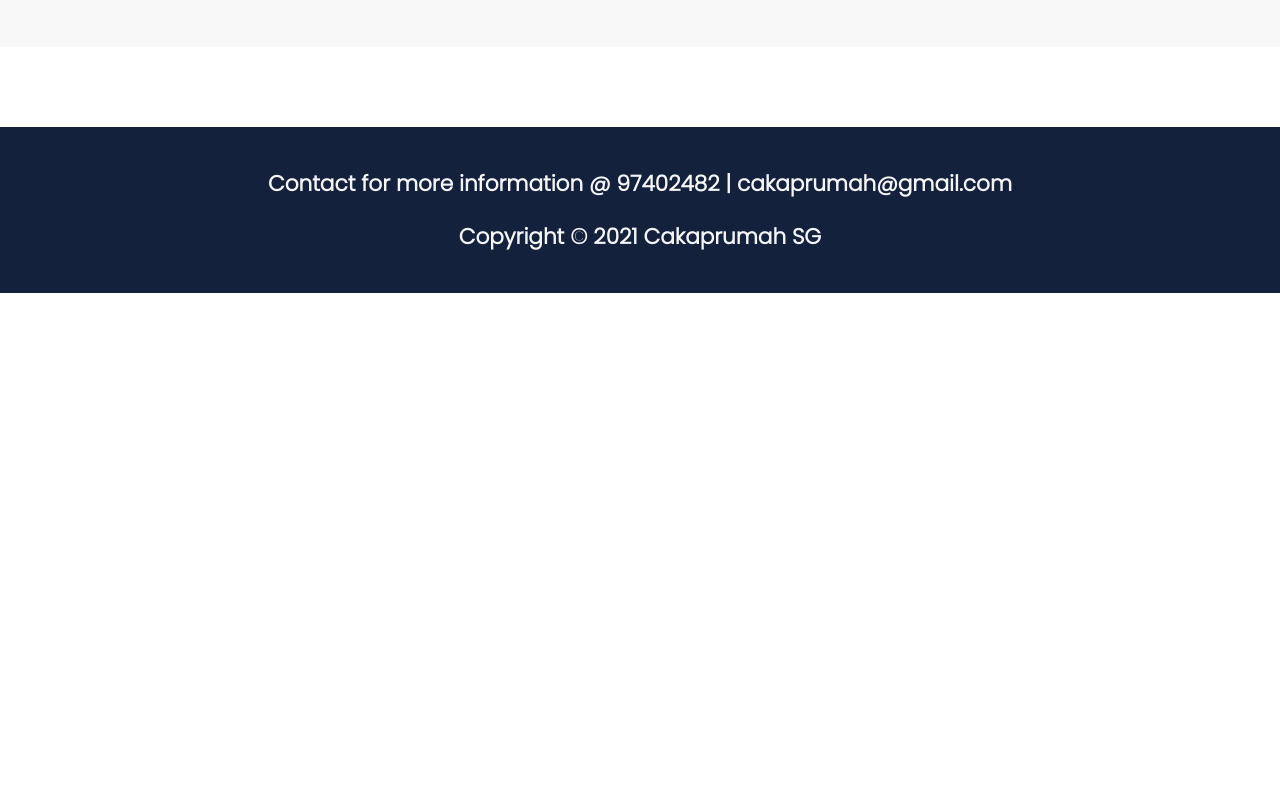
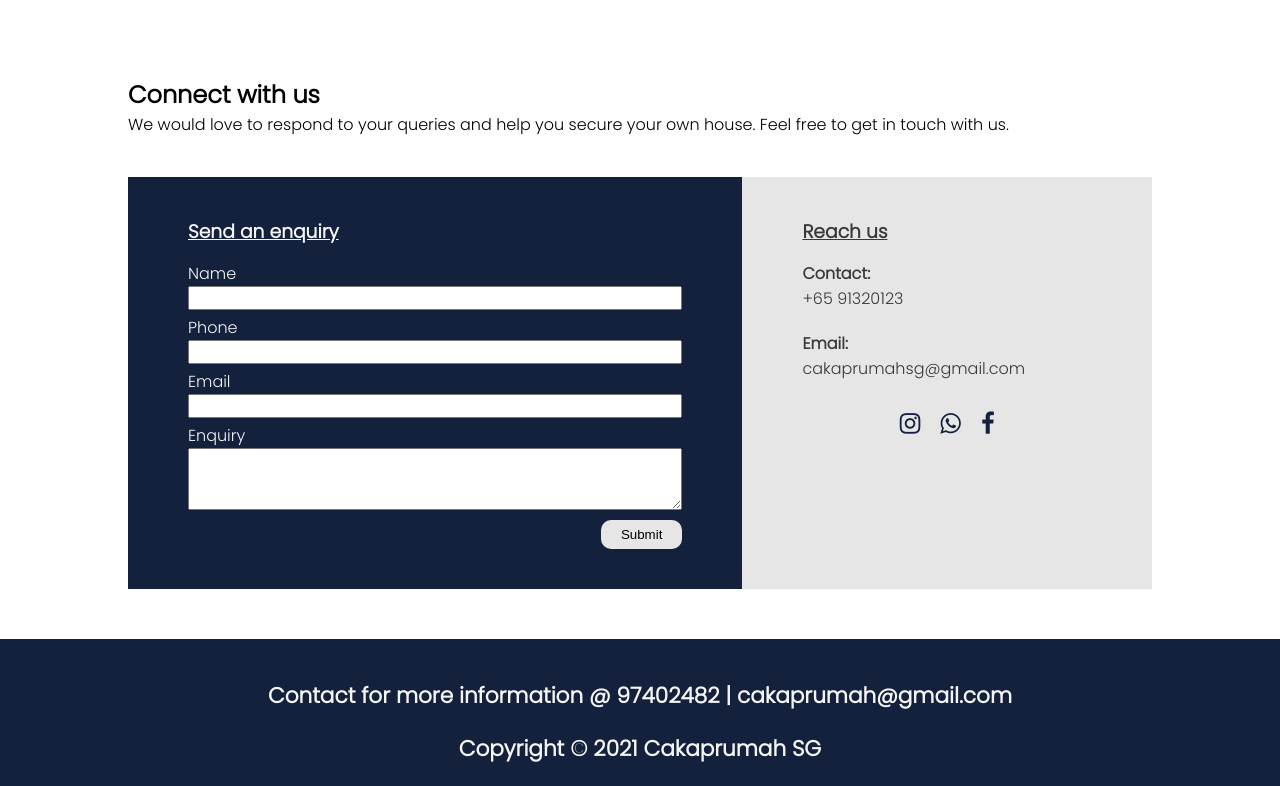
Before and after one commit to Casuarina07/Cakaprumah, a plain HTML site: page index.html in a window 1280 px wide. Shown: the part 1372-2158 px from the top of the page. Before the commit the page ends 1665 px from the top, so only its background shows below. Drawn offline with Linux system fonts and the light colour scheme; no server answers.

Commit message:
contact us added on the home page

```diff
--- a/index.html
+++ b/index.html
@@ -97,6 +97,64 @@
       </section>
     </div>
 
+    <!-- Contact Us Section -->
+    <section class="contact-main-container">
+      <h2>Connect with us</h2>
+      <p>
+        We would love to respond to your queries and help you secure your own
+        house. Feel free to get in touch with us.
+      </p>
+      <div class="contact-box">
+        <div class="contact-left">
+          <h3>Send an enquiry</h3>
+          <form>
+            <label>Name</label>
+            <input type="text" />
+            <label>Phone</label>
+            <input type="text" />
+            <label>Email</label>
+            <input type="email" />
+            <label>Enquiry</label>
+            <textarea rows="4" cols="50"> </textarea>
+          </form>
+          <button>Submit</button>
+        </div>
+        <div class="contact-right">
+          <h3>Reach us</h3>
+          <div class="contact-details">
+            <label style="font-weight: bold">Contact:</label>
+            <label>+65 91320123</label>
+          </div>
+          <div class="contact-details">
+            <label style="font-weight: bold">Email:</label>
+            <label>cakaprumahsg@gmail.com</label>
+          </div>
+          <div class="contact-details-row">
+            <a href="https://www.instagram.com/cakaprumahsg/" target="_blank">
+              <i
+                class="fa fa-instagram"
+                style="font-size: 24px; color: #14213d"
+              ></i>
+            </a>
+            <a
+              href="https://api.whatsapp.com/send?phone=6597402482&app=facebook&entry_point=page_cta&fbclid=IwAR3huizikbPEV7DS8yhifiUMiV52kk6vIp01nRx_3NOX62McEc6krQCbpSs"
+              target="_blank"
+            >
+              <i
+                class="fa fa-whatsapp"
+                style="font-size: 24px; color: #14213d"
+              ></i>
+            </a>
+            <a href="https://www.facebook.com/CakapRumah/" target="_blank">
+              <i
+                class="fa fa-facebook"
+                style="font-size: 24px; color: #14213d"
+              ></i>
+            </a>
+          </div>
+        </div>
+      </div>
+    </section>
     <!-- <section class="services">
       <div class="title">
         <h1>Services</h1>
--- a/style.css
+++ b/style.css
@@ -107,8 +107,102 @@
 }
 
 .about-amir .col {
-  width: 70%;
+  width: 80%;
   margin-bottom: 20px;
+}
+
+.about-amir img {
+  padding: 10px 50px;
+}
+
+/* CONTACT US */
+.contact-main-container {
+  width: 80%;
+  margin: 50px auto;
+}
+
+.contact-box {
+  background-color: #14213d;
+  display: flex;
+  color: whitesmoke;
+}
+
+.contact-left {
+  flex-basis: 60%;
+  padding: 40px 60px;
+}
+
+.contact-left h3 {
+  text-decoration: underline;
+  margin-bottom: 15px;
+}
+
+.contact-right {
+  flex-basis: 40%;
+  padding: 40px 60px;
+  background-color: #e6e6e6;
+  color: rgb(58, 57, 57);
+}
+
+.contact-right h3 {
+  text-decoration: underline;
+  margin-bottom: 15px;
+}
+
+.contact-main-container h1 {
+  margin-bottom: 10px;
+  color: rgb(58, 57, 57);
+}
+
+.contact-main-container p {
+  margin-bottom: 40px;
+}
+
+.input-row .input-group {
+  flex-basis: 45%;
+}
+
+input {
+  width: 100%;
+  outline: none;
+  padding-bottom: 5px;
+  margin-bottom: 5px;
+}
+
+form {
+  display: flex;
+  flex-direction: column;
+}
+
+.contact-details {
+  display: flex;
+  flex-direction: column;
+  margin-bottom: 20px;
+  /* font-size: small; */
+}
+.contact-details-row {
+  display: flex;
+  flex-direction: row;
+  margin-bottom: 20px;
+  justify-content: center;
+}
+.contact-details-row a {
+  padding: 10px 10px;
+}
+.contact-left button {
+  background-color: #e6e6e6;
+  float: right;
+  margin-top: 10px;
+  padding: 7px 20px;
+  border-radius: 10px;
+  border-style: none;
+}
+.contact-left button:hover {
+  background-color: #89adfa;
+  float: right;
+  margin-top: 10px;
+  padding: 7px 20px;
+  border-radius: 10px;
 }
 
 @media screen and (max-width: 900px) {
@@ -154,6 +248,20 @@
   .about-amir .col {
     width: 90%;
     margin-bottom: 20px;
+  }
+  .about-amir img {
+    padding: 10px 0px;
+  }
+
+  .contact-left {
+    flex-basis: 60%;
+    padding: 40px 30px;
+  }
+  .contact-right {
+    flex-basis: 40%;
+    padding: 40px 30px;
+    background-color: #e6e6e6;
+    color: rgb(58, 57, 57);
   }
 }
 
@@ -260,7 +368,7 @@
 }
 .row .col img {
   width: 80%;
-  height: 350px;
+  height: 300px;
 }
 
 .row .col {
@@ -303,86 +411,6 @@
   font-size: 2.7vmin;
 }
 
-/* CONTACT US */
-.contact-main-container {
-  width: 80%;
-  margin: 50px auto;
-}
-
-.contact-box {
-  background-color: #14213d;
-  display: flex;
-  color: whitesmoke;
-}
-
-.contact-left {
-  flex-basis: 60%;
-  padding: 40px 60px;
-}
-
-.contact-left h3 {
-  text-decoration: underline;
-  margin-bottom: 15px;
-}
-
-.contact-right {
-  flex-basis: 40%;
-  padding: 40px 60px;
-  background-color: #e6e6e6;
-  color: rgb(58, 57, 57);
-}
-
-.contact-right h3 {
-  text-decoration: underline;
-  margin-bottom: 15px;
-}
-
-.contact-main-container h1 {
-  margin-bottom: 10px;
-  color: rgb(58, 57, 57);
-}
-
-.contact-main-container p {
-  margin-bottom: 40px;
-}
-
-.input-row .input-group {
-  flex-basis: 45%;
-}
-
-input {
-  width: 100%;
-  outline: none;
-  padding-bottom: 5px;
-  margin-bottom: 5px;
-}
-
-form {
-  display: flex;
-  flex-direction: column;
-}
-
-.contact-details {
-  display: flex;
-  flex-direction: column;
-  margin-bottom: 20px;
-}
-.contact-left button {
-  background-color: #e6e6e6;
-  float: right;
-  margin-top: 10px;
-  padding: 7px 20px;
-  border-radius: 10px;
-  border-style: none;
-}
-.contact-left button:hover {
-  background-color: #89adfa;
-  float: right;
-  margin-top: 10px;
-  padding: 7px 20px;
-  border-radius: 10px;
-}
-
 /* Services Section */
 .services {
   background-color: #f8f8f8;
```
